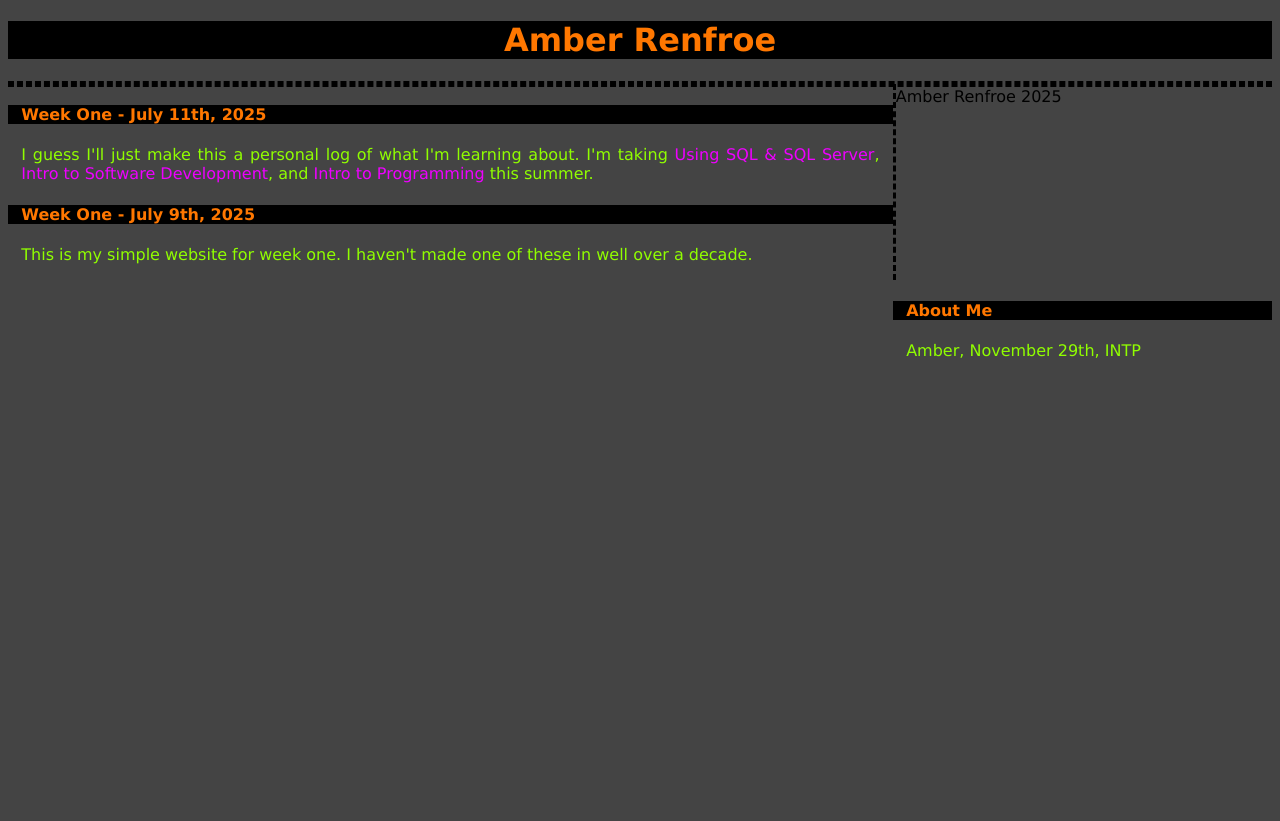
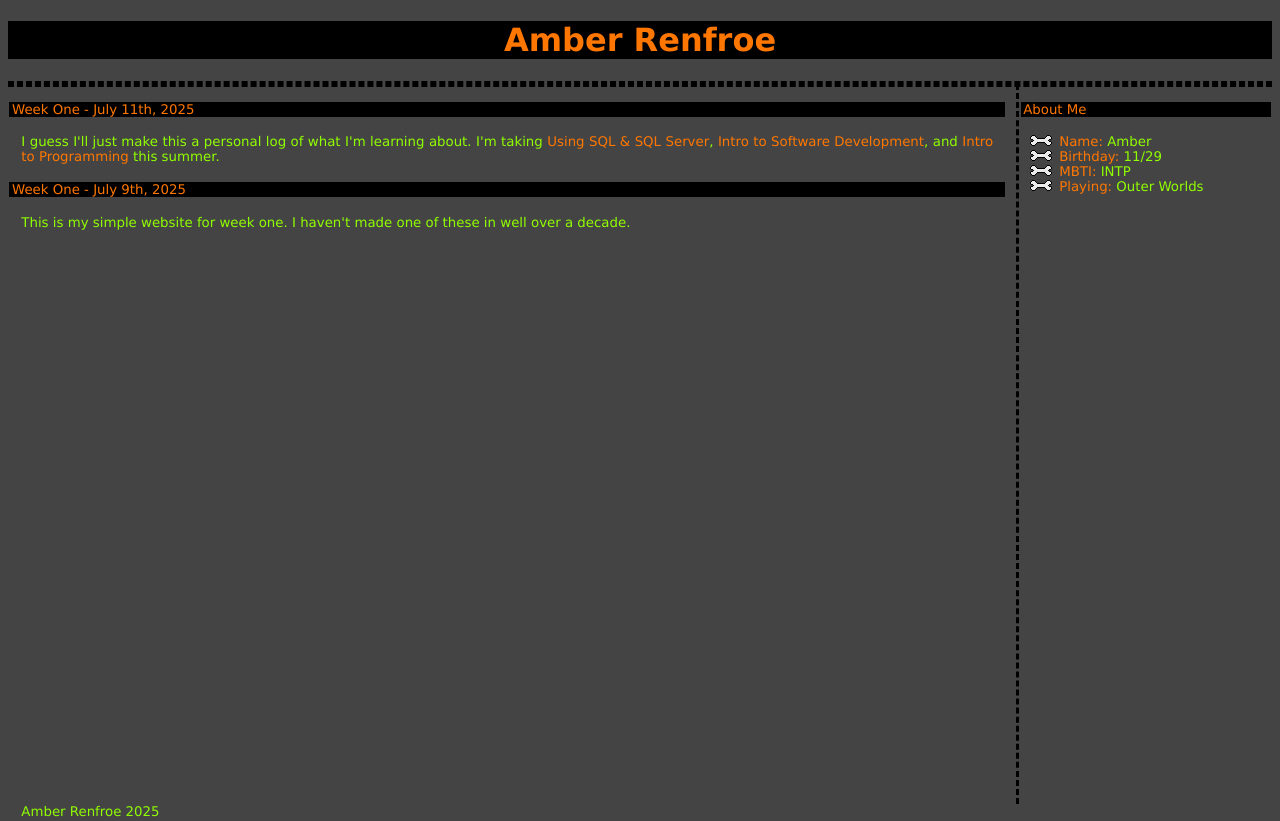
Before and after one commit to Old-Bitter/old-bitter.github.io, a PHP site: page / in a window 1280 px wide. Before the commit the page ends 358 px from the top, so only its background shows below. Run offline with PHP 8.4, Linux system fonts and the light colour scheme.

Commit message:
added bullet image

```diff
--- a/index.html
+++ b/index.html
@@ -20,12 +20,19 @@
 
 <div class="menu">
     <h4>About Me</h4>
-    <p>Amber, November 29th, INTP</p>
+    <ul>
+        <li><b>Name:</b> Amber</li>
+        <li><b>Birthday:</b> 11/29</li>
+        <li><b>MBTI:</b> INTP</li>
+        <li><b>Playing:</b> Outer Worlds</li>
+    </ul>
 </div>
 
 </body>
 
 <footer>
-    <div class="footer">Amber Renfroe 2025</div>
+    <div class="footer">
+        <p>Amber Renfroe 2025</p>
+    </div>
 </footer>
 </html>
--- a/style.css
+++ b/style.css
@@ -1,8 +1,12 @@
+html {
+  height: 100%;
+}
 body {
   background-color: #444444;
   font-family: Verdana, Geneva, Tahoma, sans-serif;
   text-align: justify;
-  font-size: 12pt;
+  font-size: 10pt;
+  height: 100%;
 }
 h1 {
   color: #ff7700;
@@ -12,10 +16,13 @@ h1 {
 }
 h4 {
   color: #ff7700;
-  font-size: 12pt;
+  font-size: 10pt;
   background-color: #000000;
-  padding-left: 10pt;
-  padding-right: 10pt;
+  margin-left: 1pt;
+  margin-right: 1pt;
+  font-weight: 400;
+  padding-left: 2pt;
+  padding-right: 2pt;
 }
 p {
   color: #90fe00;
@@ -25,7 +32,7 @@ p {
 }
 b {
   font-weight: 300;
-  color: #ee00ff;
+  color: #ff7700;
 }
 .header {
   width:100%;
@@ -34,18 +41,25 @@ b {
   border-bottom-style: dashed;
 }
 .main {
-  width:70%;
+  width:79%;
+  height: 90%;
   float:left;
   border-top: #000000;
-  border-right-style: dashed;
 }
 .menu {
-  width:30%;
+  width:20%;
+  height: 90%;
   float:right;
+  border-left-style: dashed;
 }
 .footer {
   width:100%;
   overflow-inline: auto;
   border-top: #000000;
   border-top-style: dashed;
+  text-align: center;
 }
+ul {
+  list-style-image: url('images/bulletbone.png');
+  color:#90fe00;
+}
```
Also changed, not shown: images/bulletbone.png (added), 1 other file.
